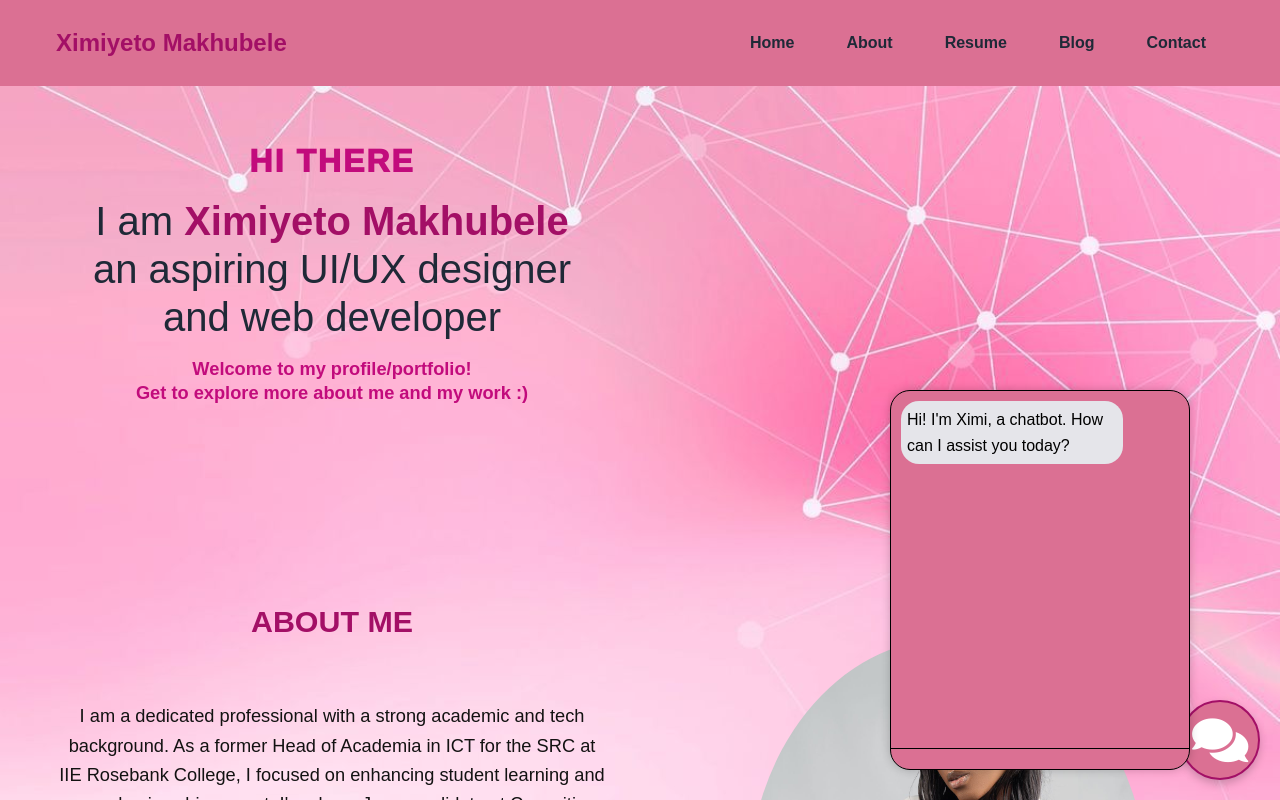
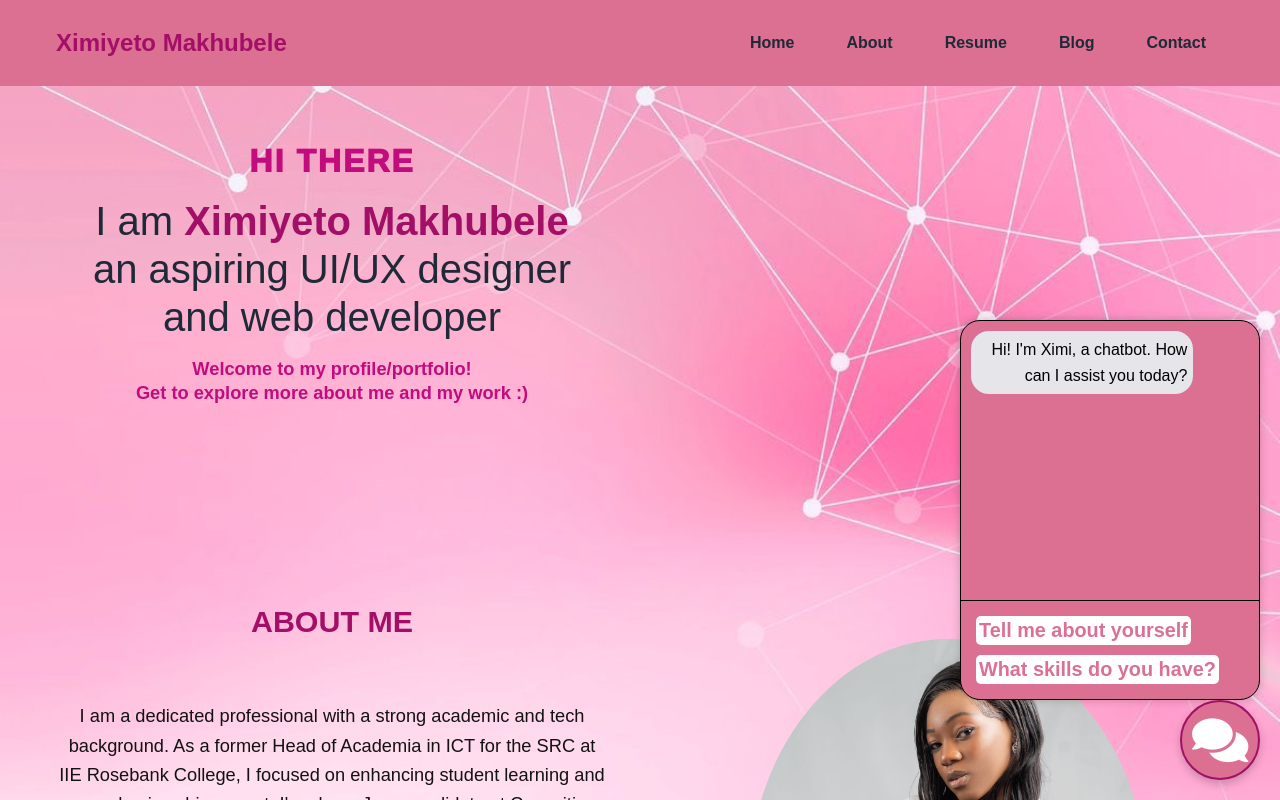
Before and after one commit to sidon59/Myportfolio, a plain HTML site: page index.html in a window 1280 px wide. Both pictures are taken after a click on the element 1220 px from the left and 740 px from the top of the page. Shown: the top 800 px of the page. Drawn offline with nearby package versions, Linux system fonts and the light colour scheme.

```diff
--- a/index.html
+++ b/index.html
@@ -249,7 +249,7 @@
 
   <!-- Chat Box Section -->
  <!-- Chat Icon to Toggle Chat Box -->
- <div class="chat-icon" id="chat-icon">
+ <div class="chat-icon" id="chat-icon" onclick="toggleChat()">
   <i class="fas fa-comments"></i>
 </div>
 <div id="chatContainer" class="hidden">
@@ -260,6 +260,13 @@
   </div>
   <div id="suggestion-box" class="suggestion-box"></div>
 </div>
+
+<script>
+  document.querySelector('.chat-icon').addEventListener('click', function() {
+  const chatContainer = document.getElementById('chatContainer');
+  chatContainer.classList.toggle('active');
+});
+</script>
 </section>
 
 <!--footer section-->
--- a/script.js
+++ b/script.js
@@ -1,14 +1,16 @@
-document.getElementById("chat-icon").addEventListener("click", toggleChat);
-
+// Function to toggle the chat container's visibility
 function toggleChat() {
   const chatContainer = document.getElementById("chatContainer");
   chatContainer.classList.toggle("hidden");
+
   //chatContainer.style.display = chatContainer.style.display === "block" ? "none" : "block";
 
   if(!chatContainer.classList.contains("hidden")){
       populateSuggestions(portfolioData["initial"].map(item => item.question));
+      console.log("Now its showing");
   }
 }
+
 // Portfolio-related Q&A data
 const portfolioData = {
     "initial": [
@@ -39,7 +41,6 @@
 
    let questionCounter = 0;
 
-  // Function to toggle the chat container's visibility
 
    // if (chatContainer.style.display === "block") {
      // populateSuggestions("initial"); // Populate suggestions only when chat is opened
--- a/styles.css
+++ b/styles.css
@@ -657,6 +657,7 @@
   box-shadow: 0 4px 8px rgba(0, 0, 0, 0.2);
   font-size: 24px;
   color: white;
+  z-index: 100;
 }
 
 .chat-icon i {
@@ -671,19 +672,20 @@
   width: 300px;
   height: 380px;
   position: fixed;
-  bottom: 30px;
-  right: 90px;
+  bottom: 100px;
+  right: 20px;
   background-color: palevioletred;
   border: 1px solid black;
   border-radius: 20px;
   box-shadow: 0 0 10px rgba(0, 0, 0, 0.2);
   display: flex;
   flex-direction: column;
+  visibility: hidden;
+
 }
 
-/* Hidden class to control visibility */
-.hidden {
-  display: none;
+#chatContainer.active{
+  visibility: visible;
 }
 
 #chat-box {
@@ -704,12 +706,14 @@
   background-color: white;
   color: black;
   align-self: flex-end;
+
 }
 
 .bot-message {
   background-color: #e5e5ea;
   color: black;
   align-self: flex-start;
+  text-align: right;
 }
 
 #suggestion-box {
@@ -726,10 +730,14 @@
   border: none;
   border-radius: 5px;
   cursor: pointer;
+  transition: background-color 0.3s ease;
 }
 
 .suggestion-button:hover {
   background-color: var(--primary-color);
+}
+.hidden{
+  display: none;
 }
 
 /*Footer section*/
```
Lines whose indentation alone changed are shown as unchanged.
